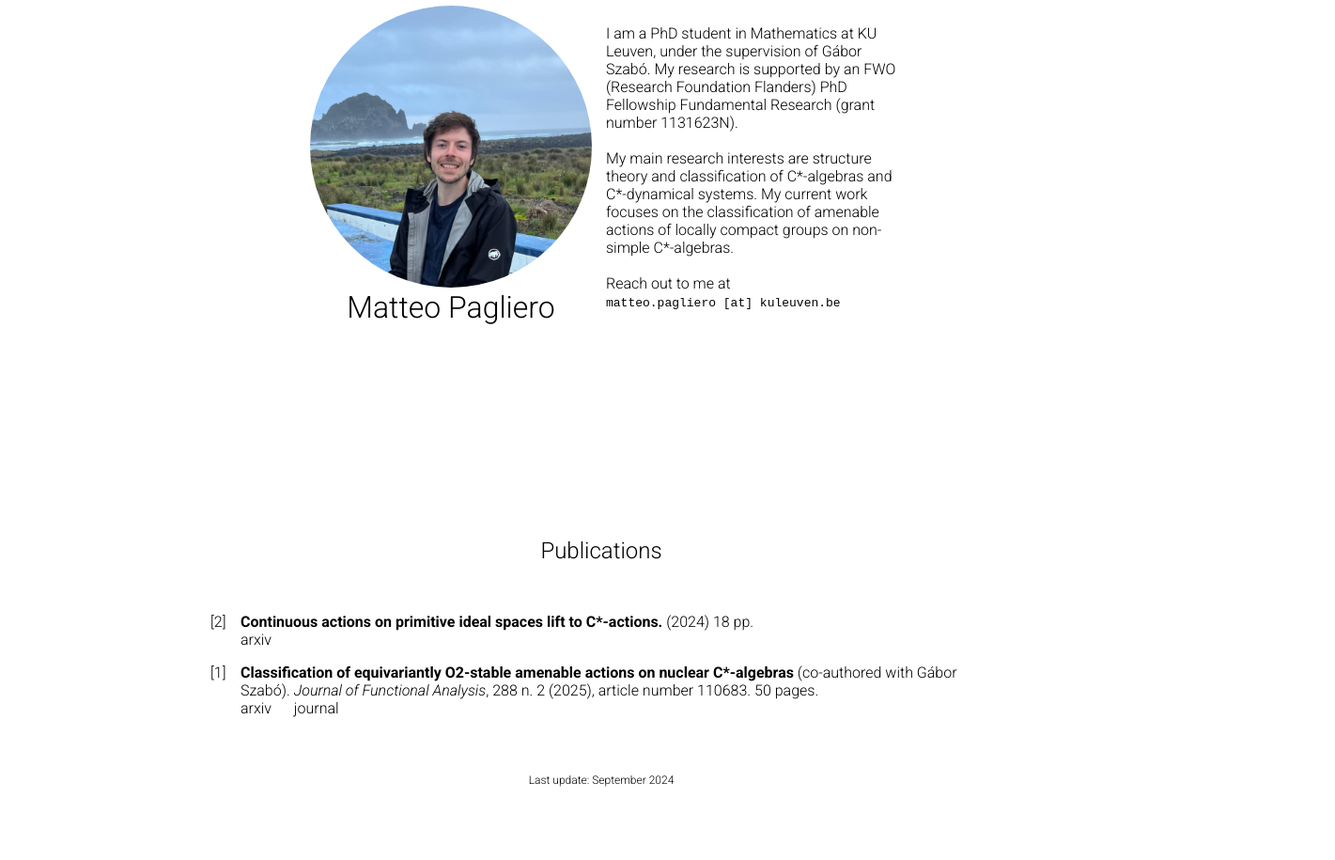
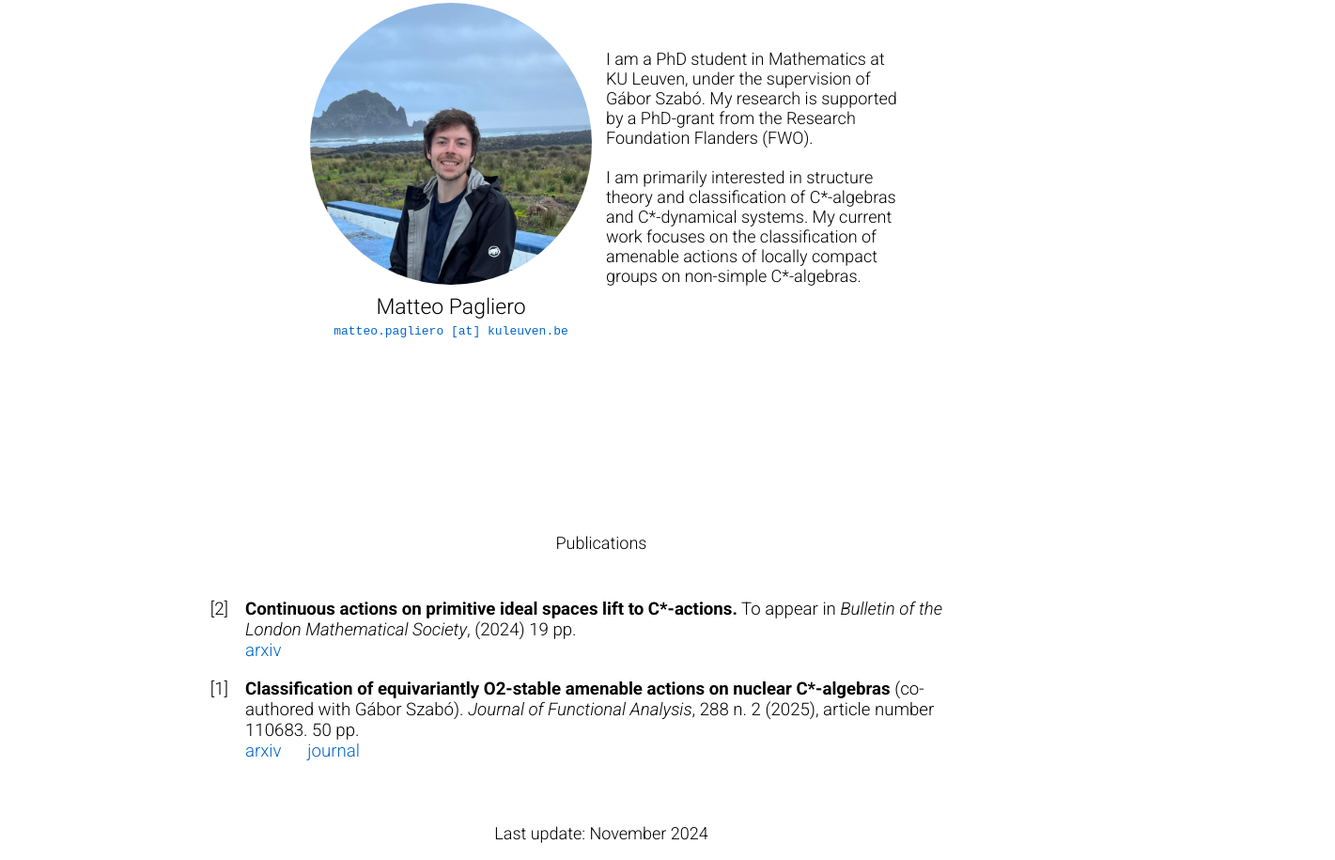
Before and after one commit to matteo-pagliero/matteo-pagliero.github.io, a plain HTML site: page index.html in a window 1280 px wide. Shown: the part 248-1163 px from the top of the page at 94% size, 1421 px wide, since content can reach past the window. Before the commit the page ends 1097 px from the top, so only its background shows below. Drawn offline with Linux system fonts and the light colour scheme.

Commit message:
Update index and style files

```diff
--- a/index.html
+++ b/index.html
@@ -24,20 +24,17 @@
 
       <div class="left">
         <img src="profile-photo.jpeg" class="profile-picture" width="300px"/>
-        <h1 class="roboto-light"> Matteo Pagliero </h1>
-        <!--  <p> <tt>matteo [dot] pagliero [at] kuleuven [dot] be</tt> </p>  -->
+        <p class="roboto-title"> Matteo Pagliero </p>
+        <a  href="mailto:matteo.pagliero@kuleuven.be" class="roboto-links"><tt>matteo.pagliero [at] kuleuven.be</tt></a>
       </div>
 
       <div class="right">
         <p class="roboto-light">
           I am a PhD student in Mathematics at KU Leuven, under the supervision of Gábor Szabó.
-          My research is supported by an FWO (Research Foundation Flanders) PhD Fellowship Fundamental Research (grant number 1131623N).<br>
+          My research is supported by a PhD-grant from the Research Foundation Flanders (FWO).<br>
 
-          <br>My main research interests are structure theory and classification of C*-algebras and C*-dynamical systems.
+          <br>I am primarily interested in structure theory and classification of C*-algebras and C*-dynamical systems.
           My current work focuses on the classification of amenable actions of locally compact groups on non-simple C*-algebras.<br>
-
-          <br>Reach out to me at<br>
-          <a  href="mailto:matteo.pagliero@kuleuven.be" class="roboto-links"><tt>matteo.pagliero [at] kuleuven.be</tt></a><br>
 
           <!-- <br>Download my CV<br>
           <a  href="location of the file" class="roboto-links" download><tt>cv_matteo</tt></a> -->
@@ -50,9 +47,9 @@
     <div class="papers-list">
         <h2 class="roboto-light" id="Publications"> <center> Publications </center> </h2>
           <ol reversed>
-            <li class="roboto-light"><b>Classification of equivariantly O2-stable amenable actions on nuclear C*-algebras</b> (co-authored with Gábor Szabó). <i> Journal of Functional Analysis</i>, 288 n. 2 (2025), article number 110683. 50 pages.
+            <li class="roboto-light"><b>Classification of equivariantly O2-stable amenable actions on nuclear C*-algebras</b> (co-authored with Gábor Szabó). <i>Journal of Functional Analysis</i>, 288 n. 2 (2025), article number 110683. 50 pp.
               <br> <a href="https://arxiv.org/abs/2309.12472" target="_blank" rel="noopener noreferrer" class="roboto-links">arxiv</a> &emsp; <a href="https://www.sciencedirect.com/science/article/abs/pii/S0022123624003719" target="_blank" rel="noopener noreferrer" class="roboto-links">journal</a></li>
-            <li class="roboto-light"><b>Continuous actions on primitive ideal spaces lift to C*-actions.</b> (2024) 18 pp.
+            <li class="roboto-light"><b>Continuous actions on primitive ideal spaces lift to C*-actions.</b> To appear in <i>Bulletin of the London Mathematical Society</i>, (2024) 19 pp.
               <br> <a href="https://arxiv.org/abs/2406.04297" target="_blank" rel="noopener noreferrer" class="roboto-links">arxiv</a></li>
           </ol>
     </div>
@@ -79,7 +76,7 @@
   </main>
 
     <footer>
-      <p class="roboto-light"> Last update: September 2024 </p>
+      <p class="roboto-light"> Last update: November 2024 </p>
     </footer>
 
 
--- a/style.css
+++ b/style.css
@@ -58,7 +58,7 @@ footer {
 }
 
 nav{
-  width: 110%;
+  width: 90%;
   display: flex;
   padding: 2% 6%;
   justify-content: space-between;
@@ -69,7 +69,7 @@ nav{
   flex: 1;
   text-align: right;
   position: fixed;
-  width: 100%;
+  width: 90%;
 }
 
 .nav-links ul li{
@@ -105,6 +105,14 @@ nav{
 .roboto-light {
   font-family: "Roboto", sans-serif;
   font-weight: 350;
+  font-size: 18px;
+  font-style: normal;
+}
+
+.roboto-title {
+  font-family: "Roboto", sans-serif;
+  font-weight: 350;
+  font-size: 23px;
   font-style: normal;
 }
 
@@ -113,7 +121,7 @@ nav{
   font-weight: 300;
   font-style: normal;
   text-decoration: none;
-  color: black;
+  color: #0066CC;
 }
 
 .wrapper {
@@ -153,7 +161,7 @@ nav{
   font-family: "Roboto", sans-serif;
   font-weight: 300;
   font-style: normal;
-  font-size: 12pt;
+  font-size: 14pt;
 }
 
 /* Set the numbers in papers-list to "[no.]"*/
@@ -171,7 +179,7 @@ nav{
   font-family: "Roboto", sans-serif;
   font-weight: 300;
   font-style: normal;
-  font-size: 12pt;
+  font-size: 14pt;
   margin-left: 1em;
   margin-right: 2em;
   transform: rotate(180deg); /* Rotate the child element of 180 degrees */
```
